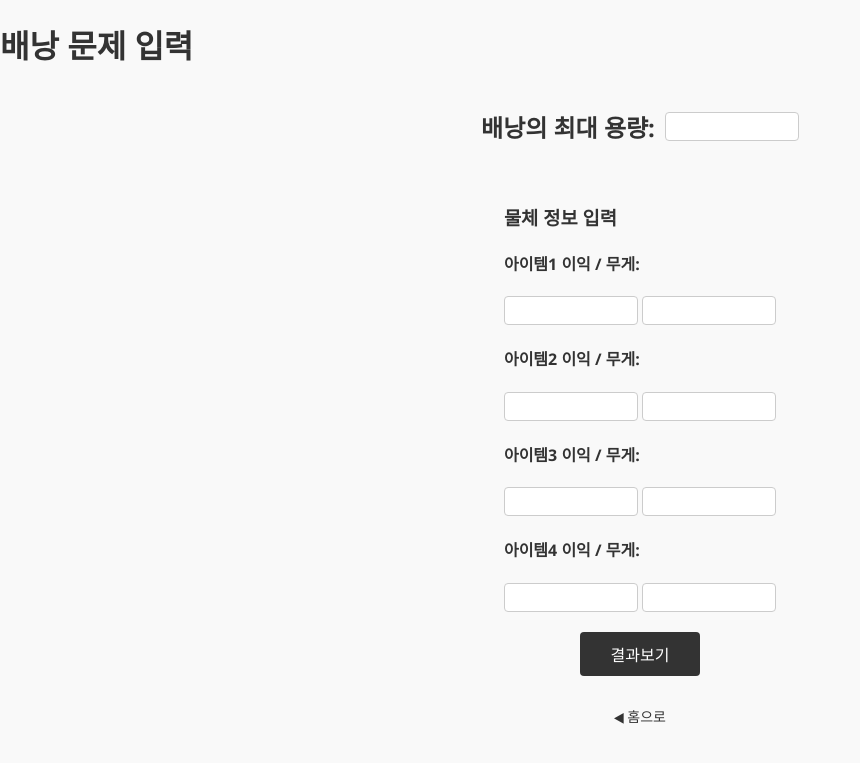
After one commit to charmjinmean/Greedy-algorithm, a Flask app: page /knapsack_al in a window 1280 px wide. The commit adds this page. Shown: the top 763 px of the page, without its empty margins (0-860 px from the left). Run offline with Flask 3, Linux system fonts and the light colour scheme.

Commit message:
knapsack 추가, 250213 19:32

```diff
--- a/app.py
+++ b/app.py
@@ -1,6 +1,8 @@
 from flask import Flask, render_template, request, redirect, url_for
 from com.count.exchange_controller import ExchangeController
 from com.count.exchange_model import ExchangeModel
+from com.knapsack.knapsack_controller import KnapsackController
+from com.knapsack.knapsack_model import KnapsackModel
 
 app = Flask(__name__)
 
@@ -24,6 +26,10 @@ def exchange_yen():
 def exchange_yuan():
     return render_template("exchange_yuan.html")
 
+@app.route('/knapsack_al')
+def knapsack_al():
+    return render_template("knapsack.html")
+
 @app.route('/exchange', methods=['GET', 'POST'])
 def exchange():
     print("달러 환전 요청")
@@ -35,13 +41,40 @@ def exchange():
         print("amount", amount)
 
         controller = ExchangeController(amount=amount, currency=currency)
-        resp: ExchangeModel = controller.getResult()
+        resp: ExchangeModel = controller.get_result()
 
         render_html = '<h1>결과보기</h1><br/>'
         render_html += f"{resp.result}"
 
         return render_template(resp.page , render_html = render_html)
 
+@app.route('/knapsack', methods=['GET', 'POST'])
+def knapsack():
+
+    if request.method == 'POST':
+
+        capacity = int(request.form.get('capacity', 0))
+        profit1 = int(request.form.get('profit1', 0))
+        profit2 = int(request.form.get('profit2', 0))
+        profit3 = int(request.form.get('profit3', 0))
+        profit4 = int(request.form.get('profit4', 0))
+        weight1 = int(request.form.get('weight1', 0))
+        weight2 = int(request.form.get('weight2', 0))
+        weight3 = int(request.form.get('weight3', 0))
+        weight4 = int(request.form.get('weight4', 0))
+
+        controller = KnapsackController( capacity=capacity,
+            profit1=profit1, profit2=profit2,
+            profit3=profit3, profit4=profit4,
+            weight1=weight1, weight2=weight2,
+            weight3=weight3, weight4=weight4)
+        resp: KnapsackModel = controller.get_result()
+
+        render_html = '<h1>결과보기</h1><br/>'
+        render_html += f"{resp.result}"
+
+        return render_template('knapsack.html', render_html = render_html)
+
 if __name__ == '__main__':
     app.run('0.0.0.0', port=5000, debug=True)
 
--- a/com/count/exchange_controller.py
+++ b/com/count/exchange_controller.py
@@ -8,7 +8,7 @@ class ExchangeController:
         self.amount = int(kwargs.get("amount"))
         self.currency = kwargs.get("currency")
 
-    def getResult(self) -> ExchangeModel:
+    def get_result(self) -> ExchangeModel:
         exchange = ExchangeModel()
         exchange.amount=self.amount
         exchange.currency=self.currency
--- a/templates/exchange_dollar.html
+++ b/templates/exchange_dollar.html
@@ -84,6 +84,8 @@
     {{ render_html | default('') | safe}}
     </p>
 
-    <h1><a href="/"> 홈으로 </a></h1>
+    <div class="home-link">
+        <a href="/">&#9664; 홈으로</a>
+    </div>
 </body>
 </html>
--- a/templates/exchange_won.html
+++ b/templates/exchange_won.html
@@ -84,6 +84,8 @@
     {{ render_html | default('') | safe}}
     </p>
 
-    <a href="/"> 홈으로 </a>
+    <div class="home-link">
+        <a href="/">&#9664; 홈으로</a>
+    </div>
 </body>
 </html>
--- a/templates/exchange_yuan.html
+++ b/templates/exchange_yuan.html
@@ -83,6 +83,8 @@
     {{ render_html | default('') | safe}}
     </p>
 
-    <h1><a href="/"> 홈으로 </a></h1>
+    <div class="home-link">
+        <a href="/">&#9664; 홈으로</a>
+    </div>
 </body>
 </html>
--- /dev/null
+++ b/templates/knapsack.html
@@ -0,0 +1,151 @@
+<!DOCTYPE html>
+<html lang="ko">
+<head>
+    <meta charset="UTF-8">
+    <meta name="viewport" content="width=device-width, initial-scale=1.0">
+    <title>배낭 문제</title>
+    <style>
+        body {
+      margin: 0;
+      padding: 0;
+      background: #f9f9f9;
+      font-family: "Segoe UI", Tahoma, Geneva, Verdana, sans-serif;
+      color: #333;
+    }
+
+    .container {
+      max-width: 600px;
+      margin: 40px auto;
+      background: #fff;
+      padding: 20px;
+      border-radius: 6px;
+      box-shadow: 0 2px 5px rgba(0,0,0,0.1);
+      display: flex;
+      flex-direction: column;
+      align-items: center;
+    }
+
+
+    h2 {
+      text-align: center;
+      margin-bottom: 20px;
+    }
+
+
+    form {
+      display: flex;
+      flex-direction: column;
+      gap: 20px;
+      align-items: center;
+    }
+
+    .form-group {
+      display: flex;
+      flex-wrap: wrap;
+      justify-content: center;
+      align-items: center;
+      gap: 10px;
+    }
+
+    .form-group label {
+      min-width: 140px;
+      text-align: right;
+      font-weight: bold;
+    }
+
+
+    input[type="number"] {
+      width: 120px;
+      padding: 6px;
+      border: 1px solid #ccc;
+      border-radius: 4px;
+    }
+
+
+    button[type="submit"] {
+      width: 120px;
+      padding: 10px;
+      margin: 0 auto;
+      border: none;
+      border-radius: 4px;
+      background: #333;
+      color: #fff;
+      font-size: 16px;
+      cursor: pointer;
+      transition: background 0.3s ease;
+    }
+
+    button[type="submit"]:hover {
+      background: #555;
+    }
+
+
+    #result, .result-section {
+      margin-top: 20px;
+      text-align: center;
+      line-height: 1.5;
+    }
+
+
+    .home-link {
+      display: block;
+      text-align: center;
+      margin-top: 30px;
+      font-size: 14px;
+    }
+
+    .home-link a {
+      color: #333;
+      text-decoration: none;
+    }
+
+    .home-link a:hover {
+      text-decoration: underline;
+    }
+      </style>
+</head>
+<body>
+    <h1>배낭 문제 입력</h1>
+    <form action="/knapsack" method="post">
+        <div class="form-group">
+            <h2><label for="capacity"> 배낭의 최대 용량: </label></h2>
+            <input type="number" id="capacity" name="capacity" required>
+        </div>
+
+        <div id="itemInputs">
+            <h3>물체 정보 입력</h3>
+            <div class="item">
+                <h4><label>아이템1 이익 / 무게:</label></h4>
+                <input type="number" name="profit1" required>
+                <input type="number" name="weight1" required>
+            </div>
+            <div class="item">
+                <h4><label>아이템2 이익 / 무게:</label></h4>
+                <input type="number" name="profit2" required>
+                <input type="number" name="weight2" required>
+            </div>
+            <div class="item">
+                <h4><label>아이템3 이익 / 무게:</label></h4>
+                <input type="number" name="profit3" required>
+                <input type="number" name="weight3" required>
+            </div>
+            <div class="item">
+                <h4><label>아이템4 이익 / 무게:</label></h4>
+                <input type="number" name="profit4" required>
+                <input type="number" name="weight4" required>
+            </div>
+        </div>
+
+        <button type="submit">결과보기</button>
+
+    </form>
+
+        <p>
+        {{ render_html | default('') | safe}}
+        </p>
+
+        <div class="home-link">
+            <a href="/">&#9664; 홈으로</a>
+        </div>
+</body>
+</html>
```
Also changed, not shown: com/knapsack/knapsack_controller.py (added, +17 -0 lines), com/knapsack/knapsack_model.py (added, +94 -0 lines), com/knapsack/knapsack_service.py (added, +44 -0 lines), templates/exchange_yen.html (+14 -1 lines), templates/index.html (+54 -25 lines), static/images/bag.png (added), static/images/dollar2.png, static/images/won.png, static/images/yen.png, static/images/yuan.png.
